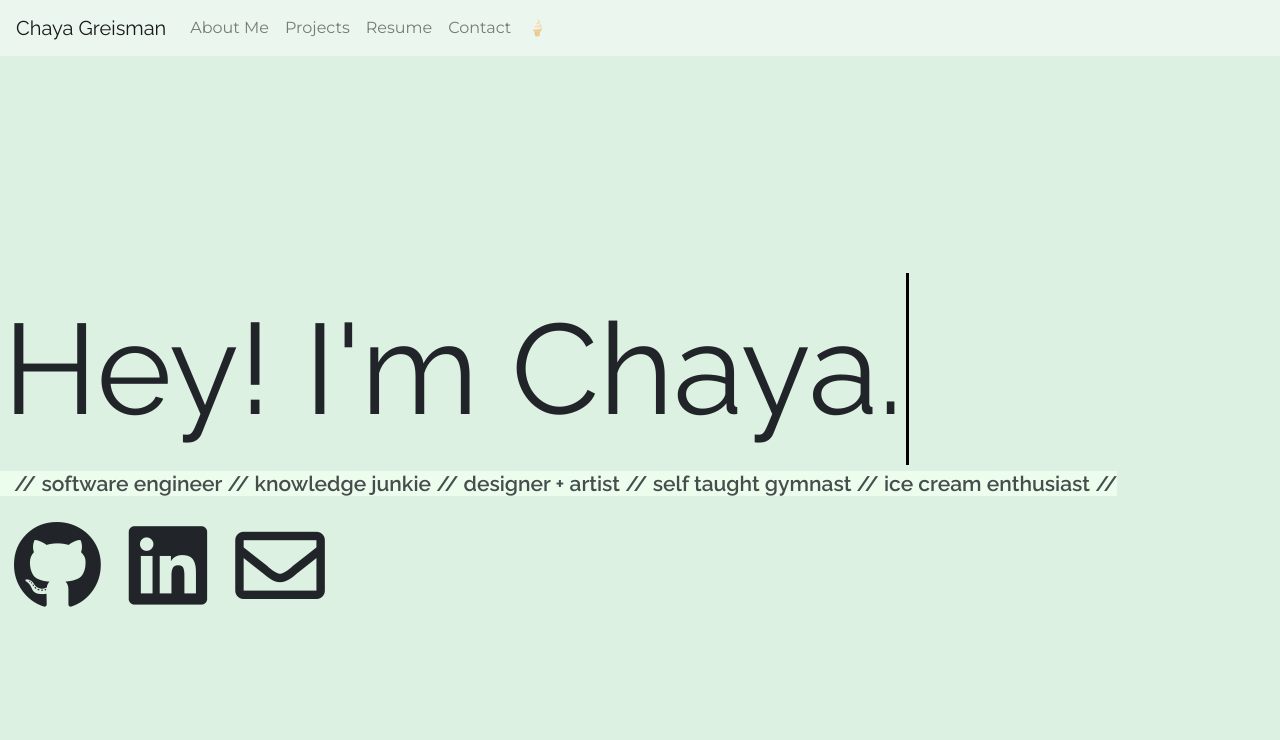
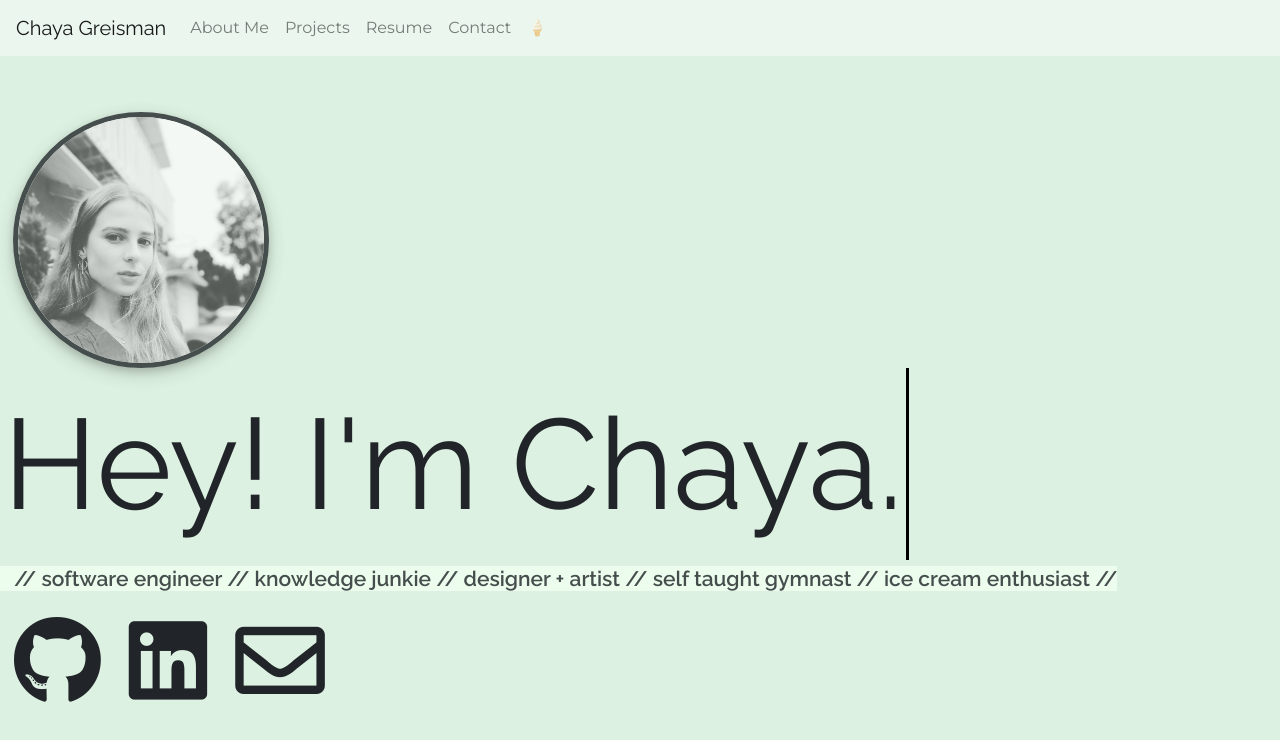
Before and after one commit to ChayaGreisman/personal-site, a React (Create React App) app: page / in a window 1280 px wide. Shown: the top 740 px of the page. Built offline with nearby package versions, Linux system fonts and the light colour scheme.

Commit message:
change home to have picture

```diff
--- a/src/App.css
+++ b/src/App.css
@@ -174,7 +174,7 @@ div.fade.in.modal {
 }
 
 img.chaya-greisman-pic{
-  width: 20em;
+  width: 35em;
 }
 
 .about-text{
@@ -265,7 +265,7 @@ width: 100%;
 }
 
 h3.appearing-text::before {
-  content: ' // software engineer // knowledge junkie // designer + artist // self taught gymnast // ice cream enthusiast // ';
+  content: ' // software engineer // knowledge junkie // designer + artist // self taught gymnast // ice cream enthusiast //  ';
   font-family: 'Raleway';
   font-weight: 600;
   background-color: honeydew;
@@ -276,6 +276,34 @@ h3.appearing-text::before {
   -moz-animation: fadein 10s; /* Firefox */
   -webkit-animation: fadein 10s; /* Safari and Chrome */
   -o-animation: fadein 10s; /* Opera */
+
+}
+
+.me-pic{
+  display: block;
+  margin-left: 1%;
+  border-radius: 50%;
+  border: solid #212529 5px;
+  animation: fadein 10s;
+  -moz-animation: fadein 10s; /* Firefox */
+  -webkit-animation: fadein 10s; /* Safari and Chrome */
+  -o-animation: fadein 10s; /* Opera */
+  box-shadow: 0 4px 8px 0 rgba(0, 0, 0, 0.2), 0 6px 20px 0 rgba(0, 0, 0, 0.19);
+}
+
+@media (min-width: 300px){
+  .home-content{
+    margin-top: 50%;
+  }
+}
+
+@media (min-width: 1000px){
+  .home-content{
+    margin-top: 5%;
+  }
+}
+
+.home-content{
 
 }
 
--- a/src/containers/AboutContainer.js
+++ b/src/containers/AboutContainer.js
@@ -3,9 +3,11 @@ import React from 'react';
 function AboutContainer(){
   return (
     <div style={{paddingTop: "75px"}}>
-        <img src="./mepic2.png" alt="chaya-greisman" className="chaya-greisman-pic"/>
+        {/* <img src="./mepic2.png" alt="chaya-greisman" className="chaya-greisman-pic"/> */}
+        {/* <img src="./me-pic.png" alt="chaya-greisman" className="chaya-greisman-pic"/> */}
+        <img src="./me-pic-arrow.png" alt="chaya-greisman" className="chaya-greisman-pic"/>
         <div className = 'about-text'>
-          <h4>I'm Chaya, a Full Stack Developer with experience in Ruby, Rails, JavaScript, React, and multiple CSS frameworks.</h4>
+          <h4>I'm a Full Stack Developer with experience in Ruby, Rails, JavaScript, React, and multiple CSS frameworks.</h4>
           <br/>
           <h4>I'm passionate about clean design and delivering a full product that is both practical and intuitive.</h4>
           <br/>
--- a/src/containers/HomeContainer.js
+++ b/src/containers/HomeContainer.js
@@ -4,11 +4,21 @@ import Socials from '../components/Socials';
 
 function HomeContainer(){
   return (
-    <div style={{marginTop: window.screen.height - (window.screen.height/1.6)}}>
-      <MainTypingText/>
+    // style={{marginTop: window.screen.height - (window.screen.height/1.09)}}
+    <div className='home-content' >
+
+
+        <img width='20%' src="./me.jpg" alt="chaya-greisman" className="me-pic"/>
+
+
+
+        <MainTypingText/>
+
+
       <div className='appearing-text-container' >
         <h3 className='appearing-text'></h3>
       </div>
+
       <Socials/>
     </div>
   );
```
Also changed, not shown: public/me-pic-arrow.png (added), public/me-pic.png (added).
